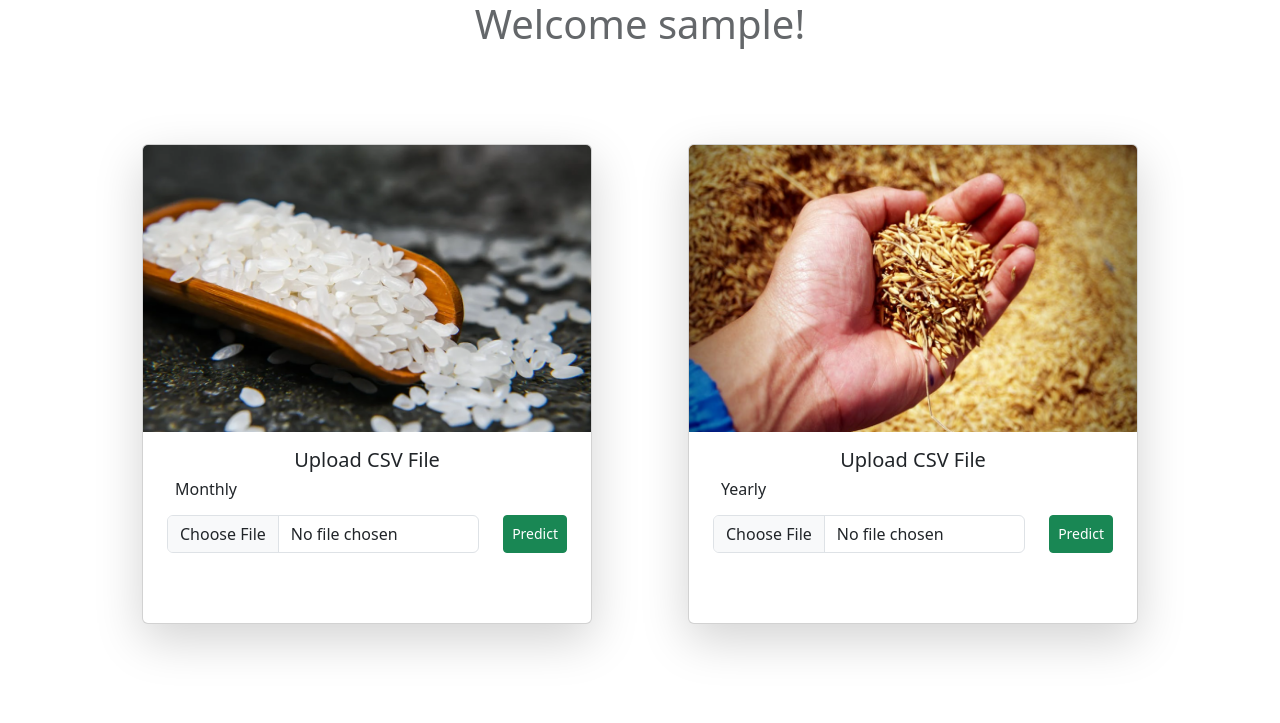
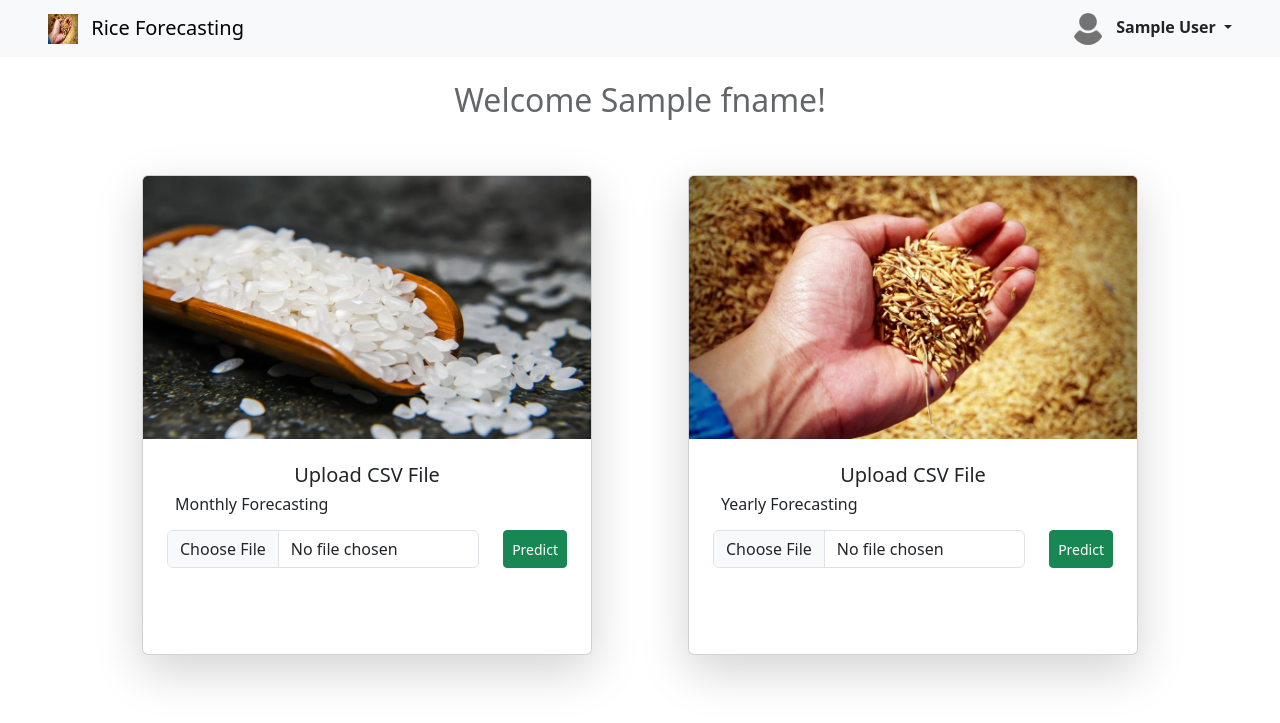
Before and after one commit to desang1100/ARIMA-MODEL, a Flask app: template templates/arima.html in a window 1280 px wide. Shown: the top 723 px of the page. Run offline with Flask 3, Linux system fonts and the light colour scheme; the visitor is signed in with stand-in values (Sample User, id 1); the template is opened without the code that fills it: most values are stand-ins (such as "Sample title", 1, 10 or a date in 2020); parts of the project's set-up code (start-up, migrations or seed data) failed here and were passed over; some libraries are stand-ins or nearby versions.

Commit message:
semi final

```diff
--- a/main.py
+++ b/main.py
@@ -23,51 +23,70 @@ DB_HOST = 'localhost'
 DB_USER = 'root'
 DB_PASSWORD = ''
 DB_NAME = 'db_rice'
-
+cred = {
+    'host': DB_HOST,
+    'user': DB_USER,
+    'pw': DB_PASSWORD,
+    'db_name': DB_NAME
+}
 
 
 # Set the directory where the data file is located
 DATA_DIR = 'data'
 
-# Login required decorator
-def login_required(f):
-    @wraps(f)
-    def decorated_function(*args, **kwargs):
-        if 'loggedin' not in session:
-            flash('Please login to access this page.', 'danger')
-            return redirect(url_for('login'))
-        return f(*args, **kwargs)
-    return decorated_function
+def login_required(route):
+    @wraps(route)
+    def wrap(*args, **kwargs):
+        if 'logged' in session:
+            return route(*args, **kwargs)
+        else:
+            return redirect(url_for("login"))
+    return wrap
 
-#@app.route('/')
-#@login_required
-#def upload_file():
-#    return render_template('arima.html')
+def connection():
+    try:
+        conn = MySQLdb.connect(host=cred['host'], user=cred['user'], password=cred['pw'], db=cred['db_name'])
+        return conn
+    except Exception as e:
+        print("Error connecting to database:", e)
+        return None
+
+@app.route('/sign')
+def sign():
+    return render_template('signup.html')
 
 @app.route('/', methods=['GET', 'POST'])
 def login():
-    msg = ''
-    if request.method == 'POST':
-        email = request.form['email']
-        password = request.form['password']
-        cursor = mysql.cursor(dictionary=True)
-        cursor.execute('SELECT * FROM users WHERE email = %s AND password = %s', (email, password,))
-        account = cursor.fetchone()
-        if account:
-            session['loggedin'] = True
-            session['id'] = account['id']
-            session['email'] = account['email']
-            return redirect(url_for('profile'))
-        else:
-            msg = 'Incorrect email/password'
-    return render_template('login.html', msg=msg)
+    message = ''
+    if 'logged' in session:
+        return redirect(url_for('profile'))
+    else:
+        if request.method == 'POST':
+            email = request.form['email']
+            password = request.form['password']
 
-@app.route('/logout')
+            conn = connection()
+            with conn.cursor() as cur:
+                cur.execute("SELECT * FROM users WHERE email=%s AND password=%s", (email, password))
+                user = cur.fetchone()
+            conn.close()
+
+            if user:
+                session['logged'] = True
+                session['email'] = user[1]
+                session['fname'] = user[2]
+                return redirect(url_for('profile'))
+            else:
+                message = 'Invalid email or password'
+    return render_template('login.html', message=message)
+
+
+@app.route("/logout")
+@login_required
 def logout():
-    session.pop('loggedin', None)
-    session.pop('id', None)
+    session.pop('logged', None)
     session.pop('email', None)
-    flash('You have successfully logged out.', 'success')
+    session.pop('fname', None)
     return redirect(url_for('login'))
 
 @app.route('/signup', methods=['GET', 'POST'])
@@ -80,23 +99,26 @@ def signup():
         email = request.form['email']
         password = request.form['password']
 
-        cursor = mysql.cursor(dictionary=True)
-        cursor.execute('SELECT * FROM users WHERE email = %s', (email,))
-        account = cursor.fetchone()
-        if account:
-            msg = 'Account already exists!'
-        elif not email or not password:
-            msg = 'Please fill out the form.'
-        else:
-            cursor.execute('INSERT INTO users (email, fname, mname, lname, password) VALUES (%s, %s, %s, %s, %s)', (email, fname, mname, lname, password))
-            mysql.commit()
-            msg = 'You have successfully signed up!'
-    return render_template('login.html', msg=msg)
+        conn = connection()
+        with conn.cursor() as cur:
+            cur.execute("SELECT * FROM users WHERE email = %s", [email])
+            account = cur.fetchone()
+            if account:
+                msg = "Account already exists!"
+            else:
+                msg = "Account created successfully!"
+                cur.execute("INSERT INTO users VALUES(NULL, %s, %s, %s, %s, %s)", (email, fname, mname, lname, password))
+                conn.commit()
+        conn.close()
+    return redirect(url_for("login"))
+
 
 @app.route('/profile')
 @login_required
 def profile():
-    return render_template('arima.html')
+    fname = session.get('fname', '')
+    return render_template('arima.html', fname=fname)
+
 
 
 @app.route('/predict', methods=['POST'])
--- a/templates/arima.html
+++ b/templates/arima.html
@@ -1,13 +1,13 @@
 
 {% extends 'layouts/base.html' %} {% block content %}
-<h1 class='container d-flex justify-content-center align-content-center'>Welcome {{ username }}!</h1>
-<div class="container d-flex justify-content-center align-content-center pt-0 mt-5">
+<h2 class='container d-flex justify-content-center align-content-center mt-4'>Welcome {{ fname }}!</h2>
+<div class="container d-flex justify-content-center align-content-center pt-0 mt-2">
     <div class="card shadow-lg m-5 rounded hoverable" style="width: 40rem; height: 30rem;">
-        <img src="/static/img/rice-card.png" class="card-img-top" style="height: 60%;" alt="monthly">
-        <h5 class=" d-flex justify-content-center mt-3">Upload CSV File</h5>
+        <img src="/static/img/rice-card.png" class="card-img-top" style="height: 55%;" alt="monthly">
+        <h5 class=" d-flex justify-content-center mt-4">Upload CSV File</h5>
 
         <form class="mx-4" action="/predict" method="post" enctype="multipart/form-data">
-            <h6><label for="formFile" class="form-label mt-0 mx-2">Monthly</label></h6>
+            <h6><label for="formFile" class="form-label mt-0 mx-2">Monthly Forecasting</label></h6>
             <div class="d-flex mb-3 gap-4">
 
                 <input class="form-control" type="file" name="file" accept=".csv" required>
@@ -18,10 +18,10 @@
     </div>
 
     <div class="card shadow-lg m-5 rounded hoverable" style="width: 40rem; height: 30rem;">
-        <img src="/static/img/card-rice.png" class="card-img-top" style="height: 60%;" alt="yearly">
-        <h5 class=" d-flex justify-content-center mt-3">Upload CSV File</h5>
+        <img src="/static/img/card-rice.png" class="card-img-top" style="height: 55%;" alt="yearly">
+        <h5 class=" d-flex justify-content-center mt-4">Upload CSV File</h5>
         <form class="mx-4" action="/predict_years" method="post" enctype="multipart/form-data">
-            <h6><label for="formFile" class="form-label mt-0 mx-2">Yearly</label></h6>
+            <h6><label for="formFile" class="form-label mt-0 mx-2">Yearly Forecasting</label></h6>
             <div class="d-flex mb-3 gap-4">
 
                 <input class="form-control" type="file" name="file" accept=".csv" required>
--- a/templates/includes/nav.html
+++ b/templates/includes/nav.html
@@ -49,7 +49,7 @@
                     <li><a class="dropdown-item" href="#">Profile</a></li>
                     <li><hr class="dropdown-divider" /></li>
                     <li>
-                        <a class="dropdown-item" href="#"
+                        <a class="dropdown-item" href="/logout"
                             >Sign out</a
                         >
                     </li>
--- a/templates/layouts/base.html
+++ b/templates/layouts/base.html
@@ -9,7 +9,7 @@
     <script src="{{ url_for('static', filename='js/style.js') }}"></script>
 </head>
 <body>
-    <!-- {% include 'includes/nav.html' %} -->
+    {% include 'includes/nav.html' %}
     <div class="container">
         {% block content %}
         {% endblock %}
--- a/templates/login.html
+++ b/templates/login.html
@@ -15,7 +15,7 @@
                 <input type="password" class="form-control" name="password">
               </div><br>
               <div class="d-flex justify-content-center mt-3">
-                <button type="submit" class="btn btn-success">Login</button>&nbsp;<a href="/signup" class="btn btn-light">Sign Up</a>
+                <button type="submit" class="btn btn-success">Login</button>&nbsp;<a href="/sign" class="btn btn-light">Sign Up</a>
               </div>
             </form>
           </div>
```
Also changed, not shown: templates/results.html (+9 -8 lines), templates/results_yearly.html (+2 -1 lines).
